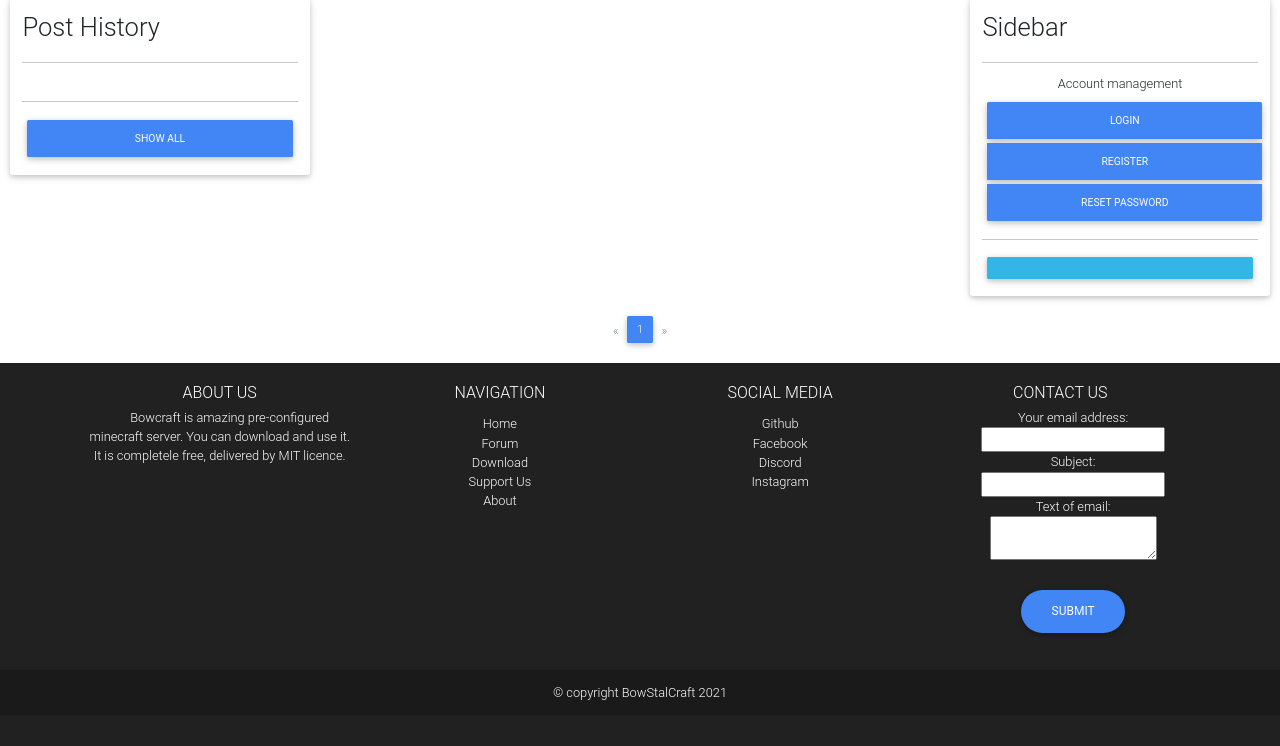
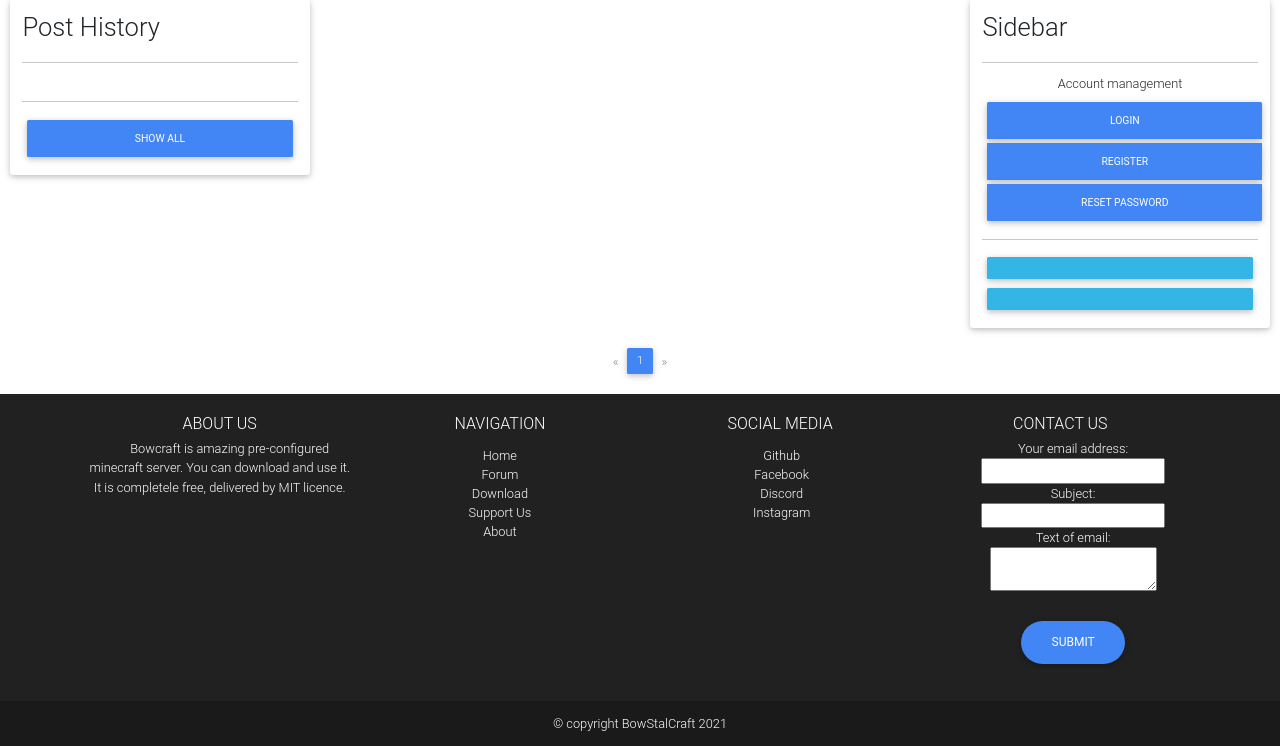
Before and after one commit to alekseispolysov/Bowstal-Craft, a Django app: page /news/ in a window 1280 px wide. Shown: the part 91-837 px from the top of the page. Before the commit the page ends 791 px from the top, so only its background shows below. Run offline with Django 3.2, Linux system fonts and the light colour scheme; data that the repository does not hold is empty; some libraries are stand-ins or nearby versions.

Commit message:
add scrolling, footer icons and links in some places

```diff
--- a/assets/javascript/javascript.js
+++ b/assets/javascript/javascript.js
@@ -25,6 +25,12 @@ let all_sticky_sidebars;
 // scrolling top function
 $("#scroll-top").click(function(){
   $("html, body")[0].scrollIntoView({
+      behavior: "smooth",
+      block: "start",
+    });
+});
+$("#scroll-bot").click(function(){
+  $("footer")[0].scrollIntoView({
       behavior: "smooth",
       block: "start",
     });
--- a/mainapp/templates/mainapp/footer.html
+++ b/mainapp/templates/mainapp/footer.html
@@ -52,16 +52,16 @@
 
           <ul class="list-unstyled mb-0">
             <li>
-              <a href="#!" class="text-white">Github</a>
+              <a href="#!" class="text-white"><i class="fab fa-github me-1"></i>Github</a>
             </li>
             <li>
-              <a href="#!" class="text-white">Facebook</a>
+              <a href="#!" class="text-white"><i class="fab fa-facebook-f me-1"></i>Facebook</a>
             </li>
             <li>
-              <a href="#!" class="text-white">Discord</a>
+              <a href="#!" class="text-white"><i class="fab fa-discord me-1"></i>Discord</a>
             </li>
             <li>
-              <a href="#!" class="text-white">Instagram</a>
+              <a href="#!" class="text-white"><i class="fab fa-instagram me-1"></i>Instagram</a>
             </li>
           </ul>
         </div>
--- a/mainapp/templates/mainapp/homepagecontent.html
+++ b/mainapp/templates/mainapp/homepagecontent.html
@@ -5,7 +5,7 @@
 		<h2>
 			{{ post.name }}
 		</h2>
-		<img class="img-fluid" src="{{ post.preview_picture.url }}">
+		<a href="{% url 'mainapp:post-detail' post.id %}"><img class="img-fluid" src="{{ post.preview_picture.url }}"></a>
 		<p>
 			{{ post.preview_text }}
 		</p>
--- a/mainapp/templates/mainapp/navbar.html
+++ b/mainapp/templates/mainapp/navbar.html
@@ -38,7 +38,17 @@
           <a class="nav-link {% if request.path == url_about %}active{% endif %}" href="{{url_about}}">About</a>
         </li>
       </ul>
+
+      <!-- <ul class="navbar-nav mb-2 mb-lg-0">
+        <li><a id="scroll-top" href="javascript:;" class="nav-link"><i class="fas fa-arrow-up"></i></a></li>
+        <li><a id="scroll-bot" href="javascript:;" class="nav-link"><i class="fas fa-arrow-down"></i></a></li>
+      </ul> -->
+
       <ul class="navbar-nav ms-auto mb-2 mb-lg-0">
+        {% if url_forum in request.path %}
+        <li><a id="scroll-top" href="javascript:;" class="nav-link"><i class="fas fa-arrow-up"></i></a></li>
+        <li class="me-1"><a id="scroll-bot" href="javascript:;" class="nav-link"><i class="fas fa-arrow-down"></i></a></li>
+        {% endif %}
         {% if request.user.is_authenticated %}
         {% url 'authentication:user-profile' as url_user_profile %}
         <li>
--- a/mainapp/templates/mainapp/post_detail.html
+++ b/mainapp/templates/mainapp/post_detail.html
@@ -33,7 +33,7 @@
 				Comments ({{ comments.count }})
 				<hr>
 
-				{% for comment in comments %}
+				{% for comment in comments reversed %}
 				<div class="comment">
 					<div class="">
 						<a href="{% url 'authentication:user-view-profile' comment.user.id %}"><img class="comment-image" src="{{comment.user.user_profile.profile_picture.url}}" alt="Profile Image"></a>
--- a/mainapp/templates/mainapp/right_side_bar.html
+++ b/mainapp/templates/mainapp/right_side_bar.html
@@ -28,6 +28,7 @@
 		<hr>
 
 		<a id="scroll-top" class="btn btn-info" href="javascript:;"><i class="fas fa-arrow-up"></i></a>
+		<a id="scroll-bot" class="btn btn-info" href="javascript:;"><i class="fas fa-arrow-down"></i></a>
 		{% if messages %}
 		<hr>
 		{% for message in messages %}
```
Also changed, not shown: forum/templates/forum/forum_detail_post.html (+35 -0 lines).
